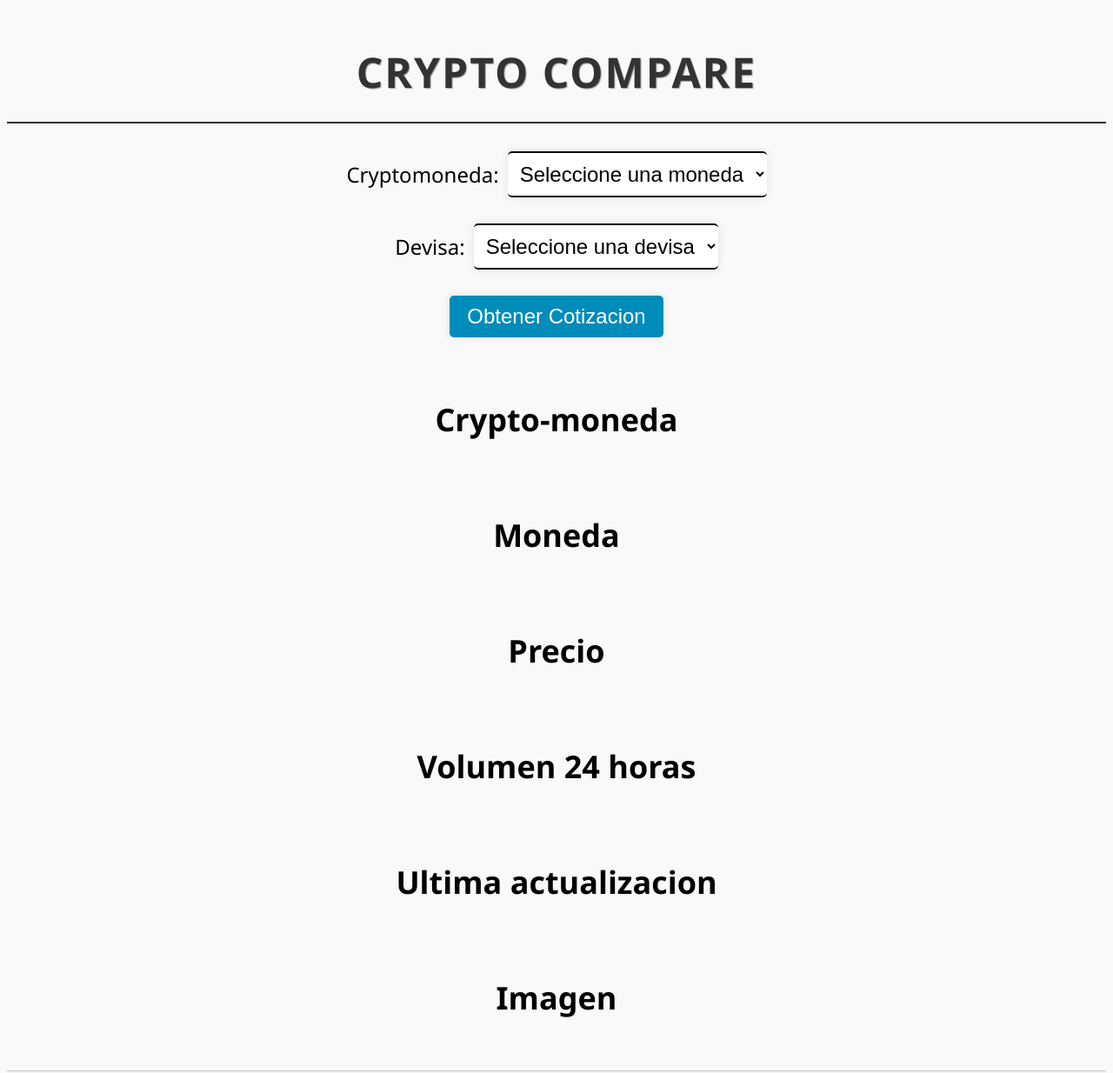
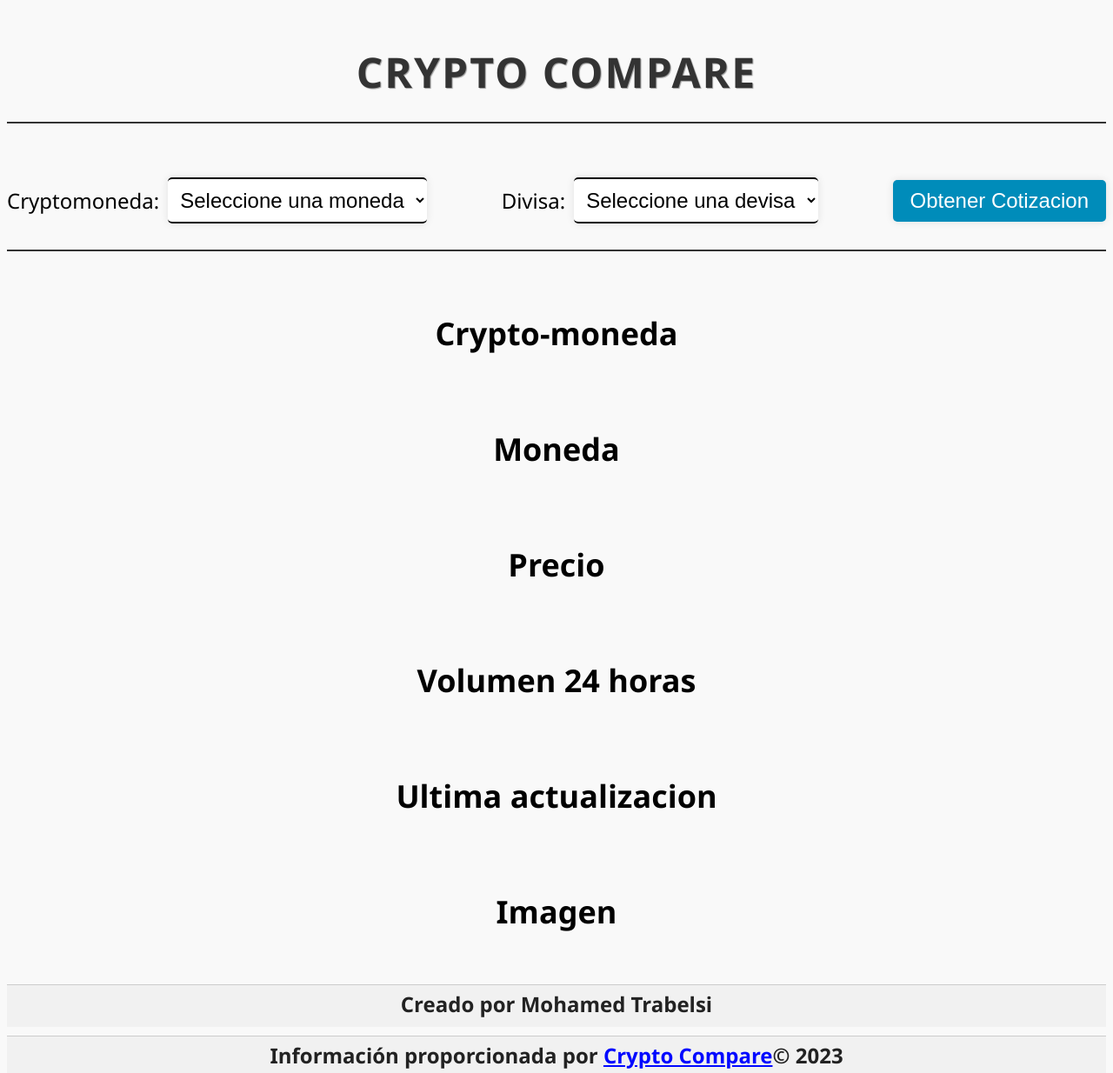
Before and after one commit to MohamedTrab/CryptoCompare, a plain HTML site: page index.html in a window 1280 px wide. Shown: the top 1234 px of the page at 87% size. Drawn offline with Linux system fonts and the light colour scheme.

Commit message:
dernière mise à jour

```diff
--- a/index.html
+++ b/index.html
@@ -6,6 +6,7 @@
   </head>
   <body>
     <h1>Crypto Compare</h1>
+    <div style="display:flex;justify-content:space-between;">
       <div>
         <label for="crypto">Cryptomoneda:</label>
         <select id="crypto">
@@ -18,7 +19,7 @@
         </select>
       </div>
       <div>
-      <label for="currency">Devisa:</label>
+        <label for="currency">Divisa:</label>
         <select id="currency">
           <option disabled selected>Seleccione una devisa</option>
           <option value="USD">USD</option>
@@ -32,10 +33,8 @@
       <div>
         <button id="fetch-data" disabled>Obtener Cotizacion</button>
       </div>
-
-
-
-
+    </div>
+    <div class="separator"></div>
     <div id="result">
       <h2>Crypto-moneda</h2>
       <p id="crypto-name"></p>
--- a/style.css
+++ b/style.css
@@ -14,7 +14,6 @@ body {
   border-bottom: 2px solid #333;
   padding-bottom: 25px;
 }
-
 
 div {
   display: flex;
@@ -56,6 +55,12 @@ body {
   background-color: #00688B;
 }
 
+.separator {
+  margin-top: 30px;
+  border-top: 2px solid #333;
+}
+
+
   #result {
     margin-top: 50px;
     display: flex;
@@ -94,7 +99,7 @@ body {
   .creator-section,
   .info-section {
     background-color: #f1f1f1;
-    color: #090808;
+    color: #090809;
     padding: 5px;
     border-top: 1px solid #ccc;
     border-bottom: 1px solid #ccc;
```
Lines whose indentation alone changed are shown as unchanged.
